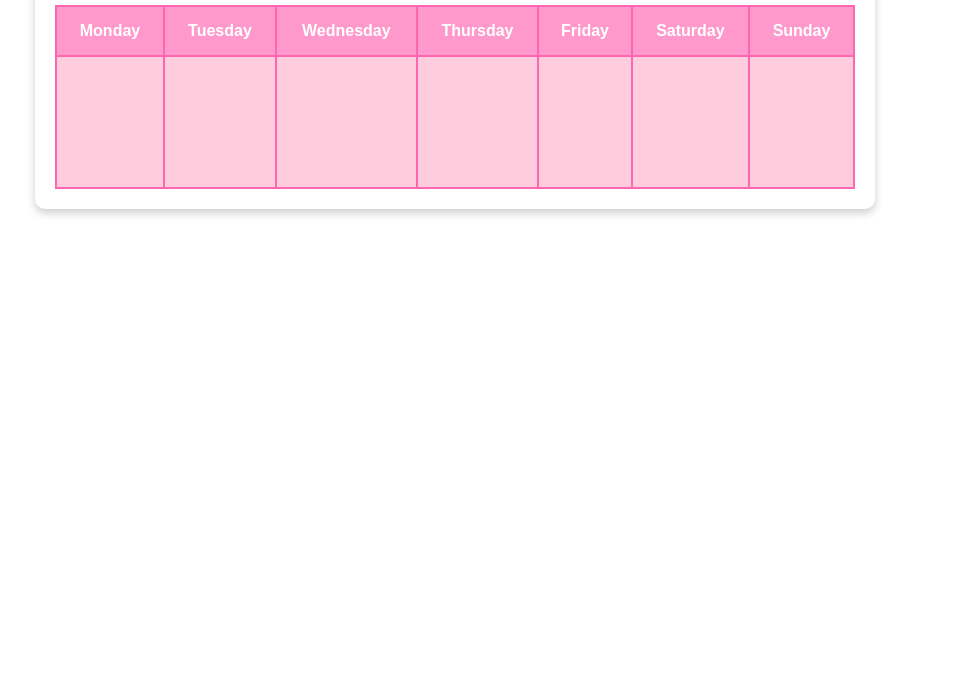
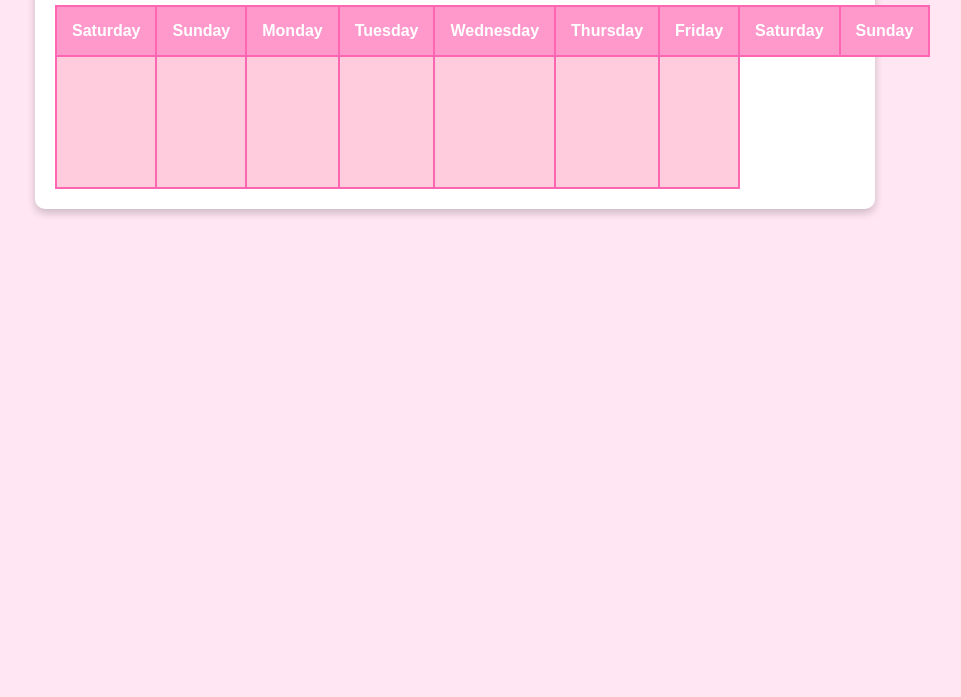
Before and after one commit to coderrcode/notion-calendar, a plain HTML site: page index.html in a window 1280 px wide. Shown: the part 103-800 px from the top of the page, without its empty margins (185-1146 px from the left). Drawn offline with Linux system fonts and the light colour scheme.

Commit message:
Update index.html

```diff
--- a/index.html
+++ b/index.html
@@ -3,11 +3,11 @@
 <head>
     <meta charset="UTF-8">
     <meta name="viewport" content="width=device-width, initial-scale=1.0">
-    <title>Weekly Calendar</title>
+    <title>Pink Weekly Calendar</title>
     <style>
         body {
             font-family: Arial, sans-serif;
-            background-color: #ffffff;
+            background-color: #ffe6f2;
             text-align: center;
             margin: 0;
             padding: 0;
@@ -37,15 +37,18 @@
         .calendar th {
             background-color: #ff99cc;
             color: white;
+            font-size: 16px;
         }
 
         .calendar td {
             background-color: #ffccdd;
             height: 100px;
+            font-size: 14px;
         }
 
         .calendar td:hover {
             background-color: #ffb3d9;
+            cursor: pointer;
         }
     </style>
 </head>
@@ -56,6 +59,8 @@
 
         <table class="calendar">
             <tr>
+                <th>Saturday</th>
+                <th>Sunday</th>
                 <th>Monday</th>
                 <th>Tuesday</th>
                 <th>Wednesday</th>
```
